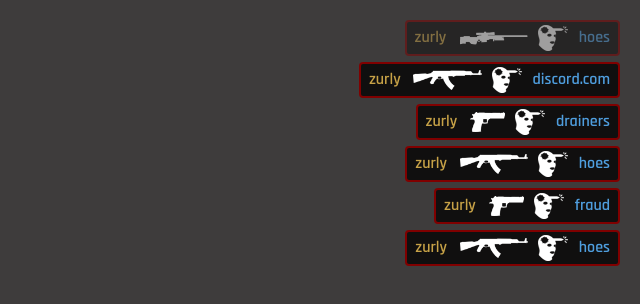
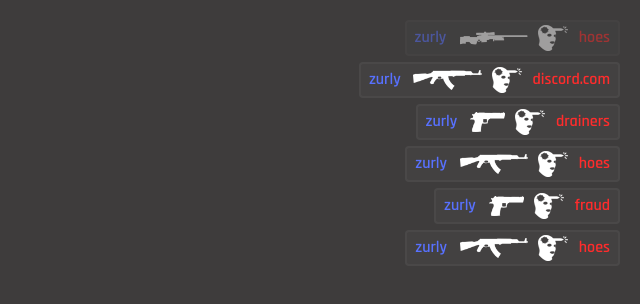
Before and after one commit to dk-e/killfeed, a plain HTML site: page index.html in a window 1280 px wide. Shown: the whole page, without its empty margins (640-1280 px from the left). Drawn offline with nearby package versions, Linux system fonts and the light colour scheme.

Commit message:
Update main.css

```diff
--- a/main.css
+++ b/main.css
@@ -25,14 +25,14 @@ html,body {
 	display:inline-block;
 	float:right;
 	clear:both;
-	border:2px #800000 solid;
+	border: 2px solid rgba(117, 117, 117, 0.15);
 	line-height:18px;
 	font-size:15px;
 	font-weight:normal;
 	text-decoration:none;
 	text-align:right;
 	border-radius:4px;
-	background:rgba(0,0,0,0.75);
+	background: rgba(117, 117, 117, 0.1);
 	margin-bottom:6px;
 }
 .kill-feed div span {
@@ -51,10 +51,10 @@ html,body {
 	margin:0 2px;
 }
 .kill-feed div>span.player.ct {
-	color:#4F9EDE;
+	color:#ff2c2c;
 	padding-left:2px;
 }
 .kill-feed div>span.player.t {
-	color:#C7A247;
+	color:#5871ff;
 	padding-right:4px;
 }
```
